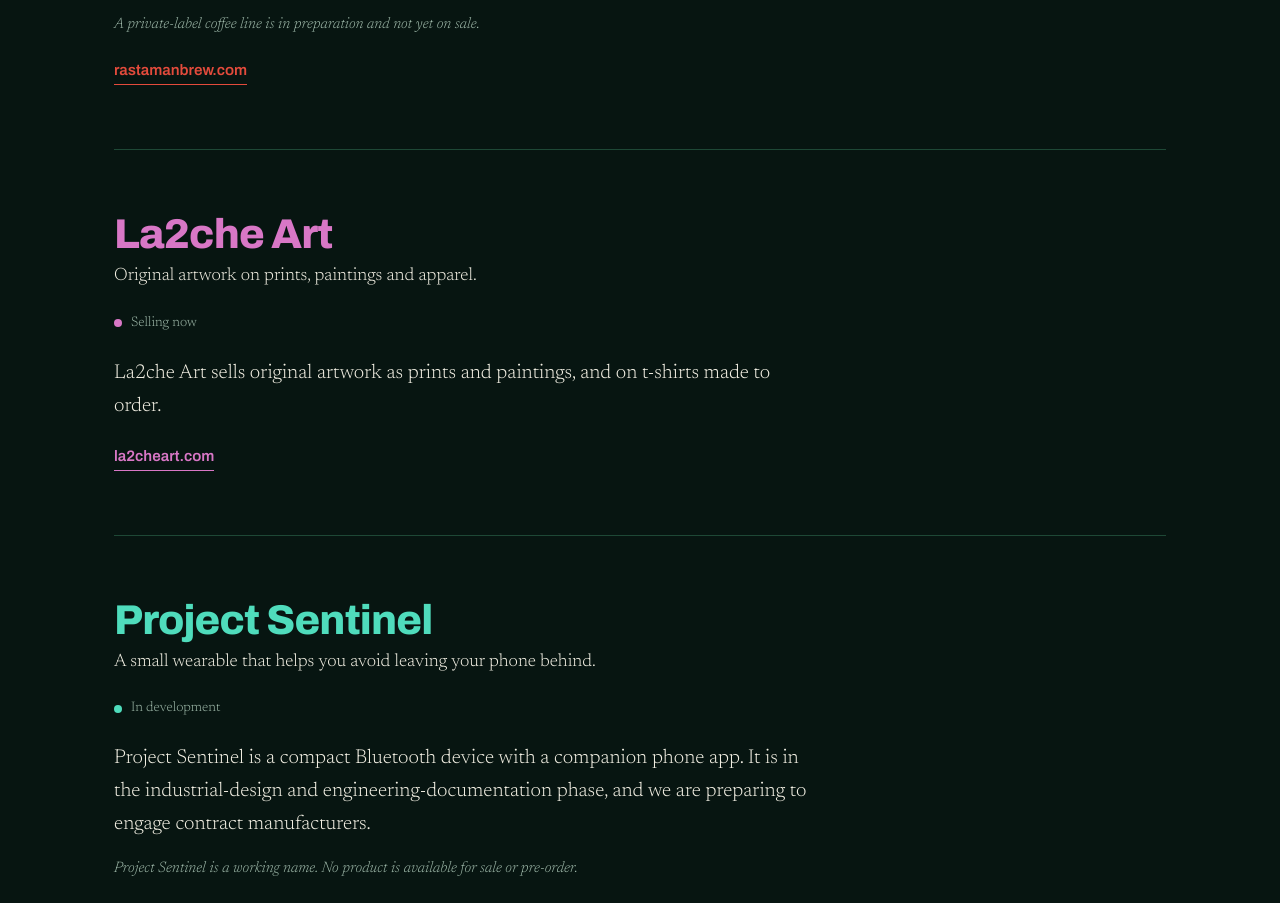
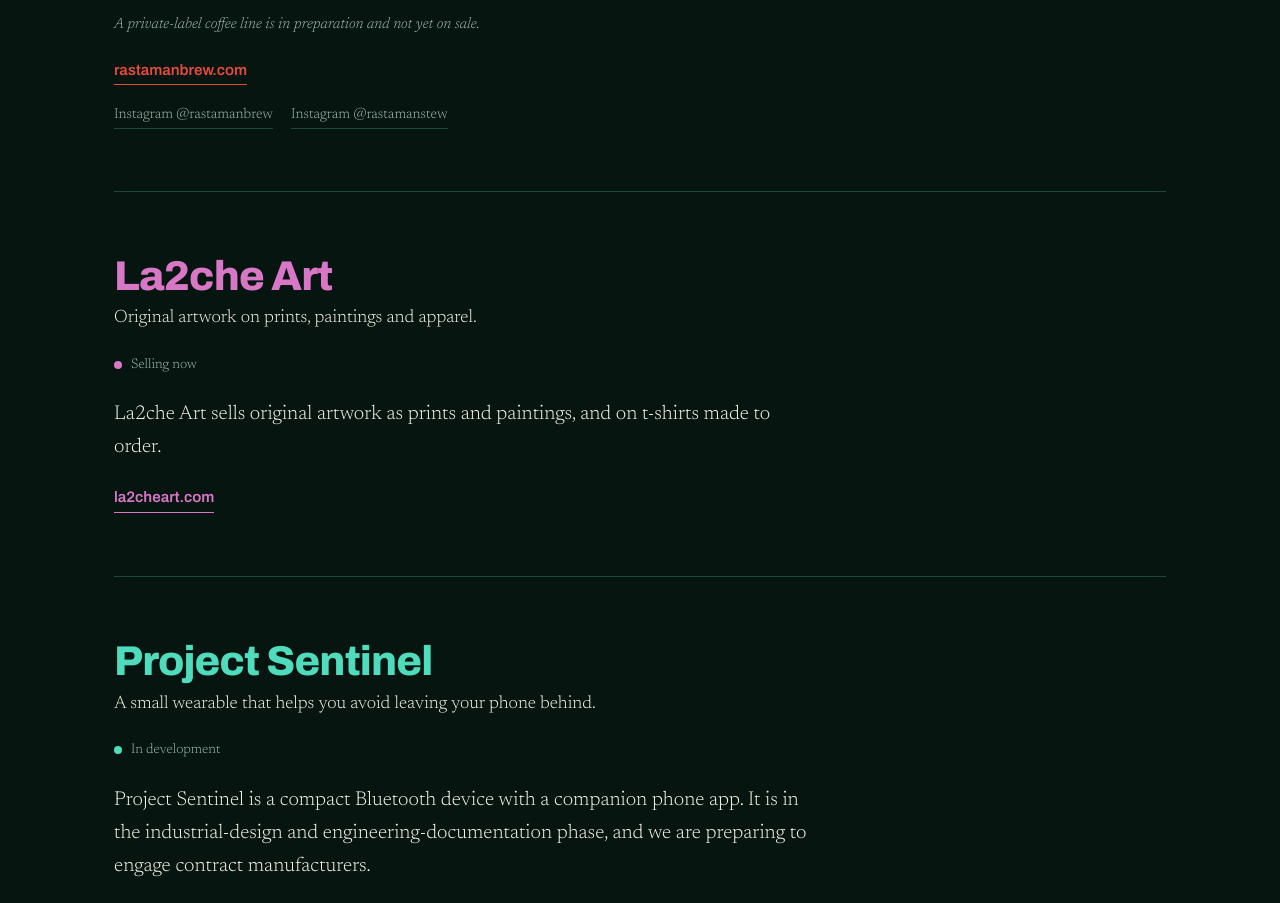
Before and after one commit to Vla2che/la2che-site, a plain HTML site: page index.html in a window 1280 px wide. Shown: the part 3588-4491 px from the top of the page. Drawn offline with Linux system fonts and the light colour scheme.

Commit message:
Add the two confirmed Instagram links to RastaMan Stew
Facebook, TikTok and the La2che Art accounts still to come.

Co-Authored-By: Claude Opus 5 <noreply@anthropic.com>
Claude-Session: https://claude.ai/code/session_015moXXdPYkGNG9kpbB9QvnC

```diff
--- a/index.html
+++ b/index.html
@@ -176,6 +176,12 @@ a:focus-visible,summary:focus-visible{
   font-family:var(--display);font-variation-settings:"wdth" 100,"wght" 600;font-size:.95rem;
 }
 .venture .out:hover{background:color-mix(in srgb,var(--hue) 16%,transparent)}
+.venture .social{display:flex;flex-wrap:wrap;gap:8px 18px;margin:16px 0 0}
+.venture .social a{
+  color:var(--dim);text-decoration:none;font-size:.9rem;
+  border-bottom:1px solid var(--rule);padding-bottom:1px;
+}
+.venture .social a:hover{color:var(--hue);border-bottom-color:currentColor}
 
 #aymon{--hue:var(--aymon)}
 #tenderloop{--hue:var(--tender)}
@@ -343,6 +349,10 @@ footer p{margin:0 0 7px;max-width:76ch}
         <p>RastaMan Stew sources traditional Jamaican herbs and sea moss and sells them as loose-leaf teas, tea bags and dried goods. The herbs are gathered by hand on the island. Products are sold on Amazon and at the brand's own store.</p>
         <p class="note">A private-label coffee line is in preparation and not yet on sale.</p>
         <a class="out" href="https://rastamanbrew.com">rastamanbrew.com</a>
+        <p class="social">
+          <a href="https://instagram.com/rastamanbrew">Instagram &#64;rastamanbrew</a>
+          <a href="https://instagram.com/rastamanstew">Instagram &#64;rastamanstew</a>
+        </p>
       </article>
 
       <article class="venture" id="la2che-art">
```
